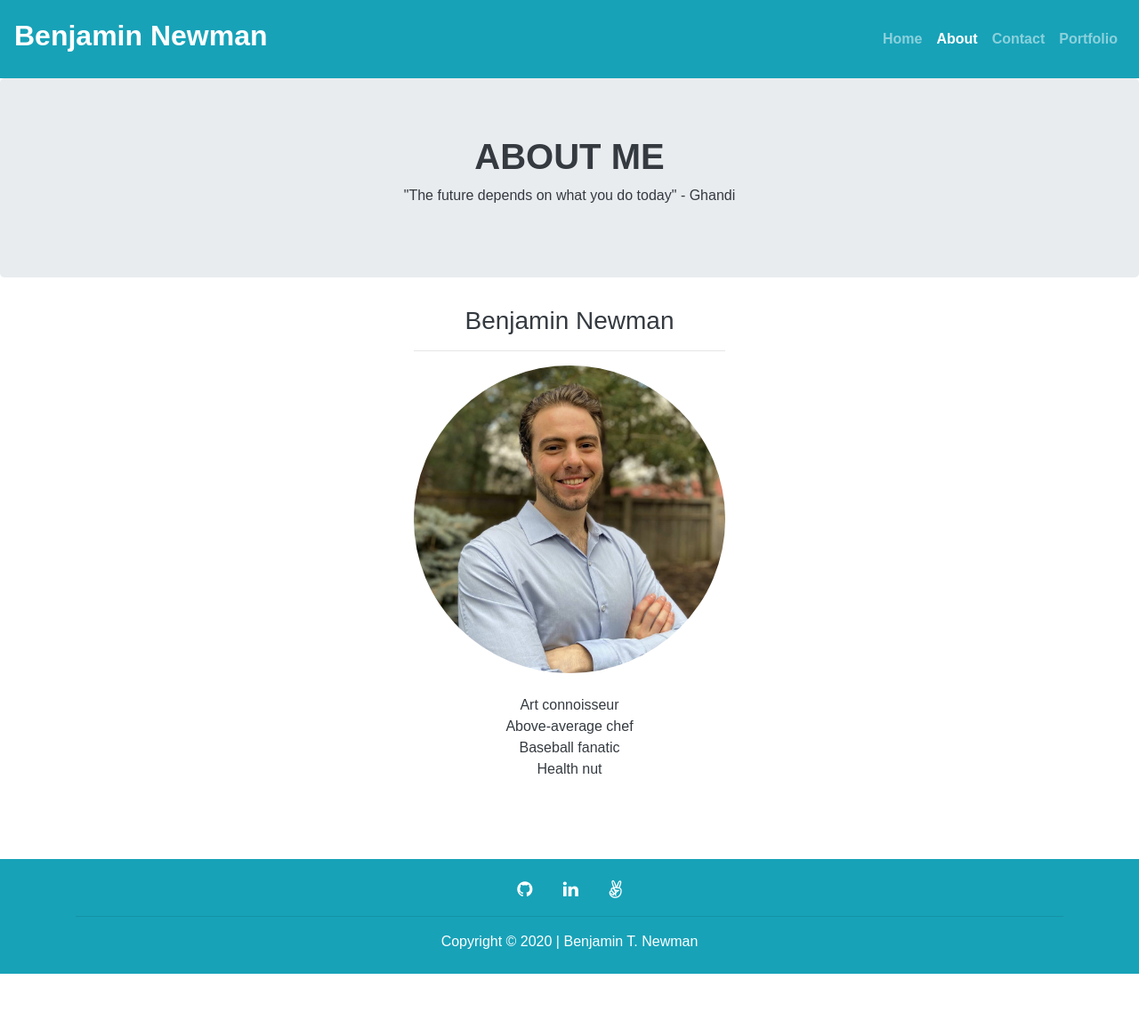
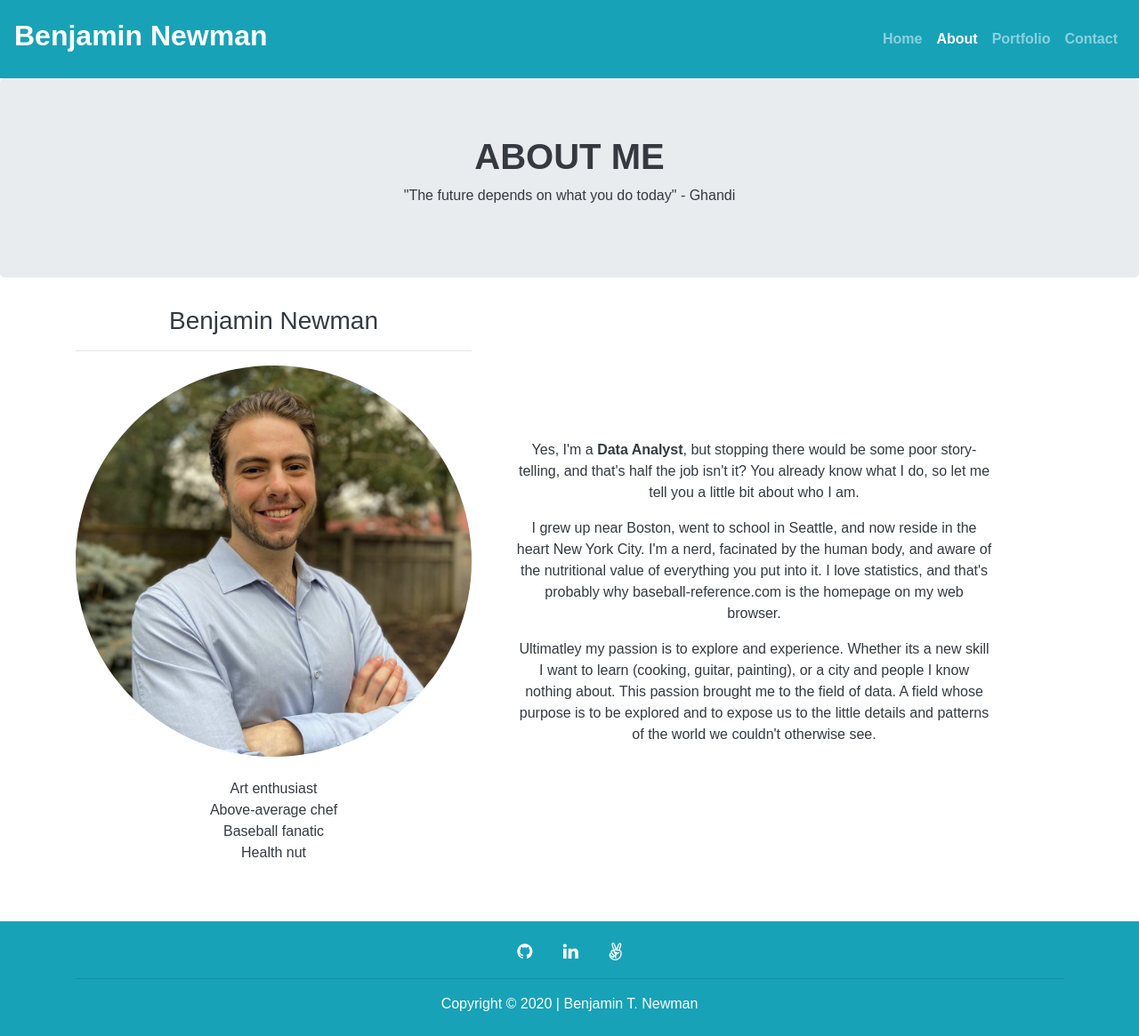
Before and after one commit to btnewman7/Portfolio_Website, a Flask app: page /about in a window 1280 px wide. Shown: the whole page at 89% size. Before the commit the page ends 1095 px from the top, so only its background shows below. Run offline with Flask 2, Linux system fonts and the light colour scheme; some libraries are stand-ins or nearby versions.

Commit message:
website first version

```diff
--- a/app/static/css/about.css
+++ b/app/static/css/about.css
@@ -4,8 +4,16 @@
 
 img {
     border-radius: 60%;
+    border-color: rgb(66, 182, 197);
 }
 
 #career {
     padding-left: 50px;
 }
+
+#aboutme {
+    text-align: center;
+    justify-content: center;
+    padding-top: 150px;
+    margin-left: 20px;
+}
--- a/app/templates/includes/navigation.html
+++ b/app/templates/includes/navigation.html
@@ -14,11 +14,11 @@
             <li class="nav-item {% if active_page == 'main.about' %}active{% endif %}">
                 <a id="about" class="nav-link" href="{{ url_for('main.about')}}"><b>About</b></a>
             </li>
+            <li class="nav-item {% if active_page == 'main.portfolio' %}active{% endif %}">
+                <a id="portfolio" class="nav-link" href="{{ url_for('main.portfolio')}}"><b>Portfolio</b></a>
+            </li>
             <li class="nav-item {% if active_page == 'main.contact' %}active{% endif %}">
                 <a id="contact" class="nav-link" href="{{ url_for('main.contact')}}"><b>Contact</b></a>
-            </li>
-            <li class="nav-item {% if active_page == 'main.portfolio' %}active{% endif %}">
-                <a id="portfolio" class="nav-link" href="{{ url_for('main.portfolio')}}"><b>Portfolio</b></a>
             </li>
             <!-- <li class="nav-item {% if active_page == 'main.other' %}active{% endif %}">
                 <a id="other" class="nav-link" href="{{ url_for('main.other')}}"><b>Other</b></a>
--- a/app/templates/main/about.html
+++ b/app/templates/main/about.html
@@ -18,21 +18,28 @@
 </div>
 <div class="container">
     <div class="row justify-content-center">
-      <div class="col-sm-4">
+      <div class="col-sm-5">
         <h3 class="text-center">Benjamin Newman</h3>
         <hr>
         <img src="{{url_for('static', filename='./images/Screenshot_20210122-114434_Instagram.jpg')}}" class="img-responsive" style="width:100%" alt="Avatar">
         <br>
         <br>
         <ul style="list-style: none; padding-left:0%;" class="text-center">
-          <li>Art connoisseur</li>
+          <li>Art enthusiast</li>
           <li>Above-average chef</li>
           <li>Baseball fanatic</li>
           <li>Health nut</li>
         </ul>
         <br>
-        <br>
+      </div>
+      <div class="col-sm-6">
+        <div id="aboutme" class="row justify-content-center">
+        <p>Yes, I'm a <b>Data Analyst</b>, but stopping there would be some poor story-telling, and that's half the job isn't it? You already know what I do, so let me tell you a little bit about who I am.</p>
+        <p>I grew up near Boston, went to school in Seattle, and now reside in the heart New York City. I'm a nerd, facinated by the human body, and aware of the nutritional value of everything you put into it. I love statistics, and that's probably why baseball-reference.com is the homepage on my web browser.</p>
+        <p>Ultimatley my passion is to explore and experience. Whether its a new skill I want to learn (cooking, guitar, painting), or a city and people I know nothing about. This passion brought me to the field of data. A field whose purpose is to be explored and to expose us to the little details and patterns of the world we couldn't otherwise see.</p>
       </div>
     </div>
+    <hr>
   </div>
+
 {%  endblock  %}
--- a/app/templates/main/index.html
+++ b/app/templates/main/index.html
@@ -24,7 +24,7 @@
         <div class="row">
           <div class="col-sm-4">
             <a href="{{ url_for('main.about')}}"><img src="{{url_for('static', filename='./images/man-avatar-profile-round-icon_24640-14044.webp')}}" class="img-responsive" style="width:100%" alt="Image"></a>
-            <p><b>Who am I</b></p>
+            <p><b>Who I Am</b></p>
           </div>
           <div class="col-sm-4">
             <a href="{{ url_for('main.portfolio')}}"><img src="{{url_for('static', filename='./images/data_analysis.webp')}}" class="img-responsive portfolio-img" style="width:100%" alt="Avatar"></a>
@@ -34,7 +34,7 @@
           <div class="col-sm-4">
             <a href="{{ url_for('main.contact')}}"><img src="{{url_for('static', filename='./images/email1.png')}}" class="img-responsive" style="width:100%" alt="Image"></a>
             <br>
-            <p><b>Lets connect</b></p>
+            <p><b>Lets Connect</b></p>
           </div>
         </div>
       </div>
--- a/requirements.txt
+++ b/requirements.txt
@@ -1,7 +1,11 @@
 click==7.1.2
 Flask==1.1.2
+gulp==0.1.0
+gunicorn==20.0.4
 itsdangerous==1.1.0
 Jinja2==2.11.2
 MarkupSafe==1.1.1
+npm==0.1.1
+optional-django==0.1.0
 python-dotenv==0.15.0
 Werkzeug==1.0.1
```
Also changed, not shown: app/static/css/contact.css (added, +13 -0 lines), app/templates/main/contact.html (+17 -0 lines), app/templates/main/portfolio.html (+5 -5 lines), 2 other files.
